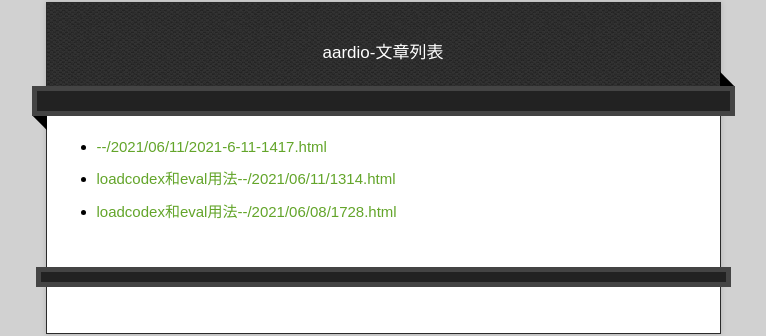
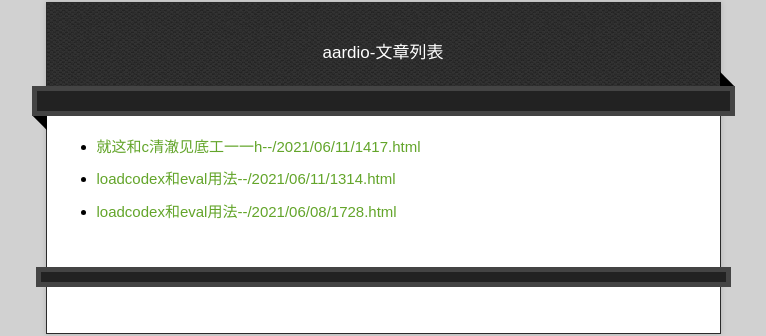
Before and after one commit to ztmdnike/aardio, a Jekyll site: the page built from 11index.html, in a window 1280 px wide. Shown: the part 128-464 px from the top of the page, without its empty margins (257-1023 px from the left). Built offline with Jekyll 4.4.1, drawn with Linux system fonts in a browser that asks for light colours.

Commit message:
Update 2021-6-11-1417.md

````diff
--- a/_posts/2021-6-11-1417.md
+++ b/_posts/2021-6-11-1417.md
@@ -1,5 +1,7 @@
 ---
-tt:就这和c测试一下
+layout: default
+title: aardio快速开发
+description: 就这和c清澈见底工一一h
 ---
 ```java
 import console;
````
